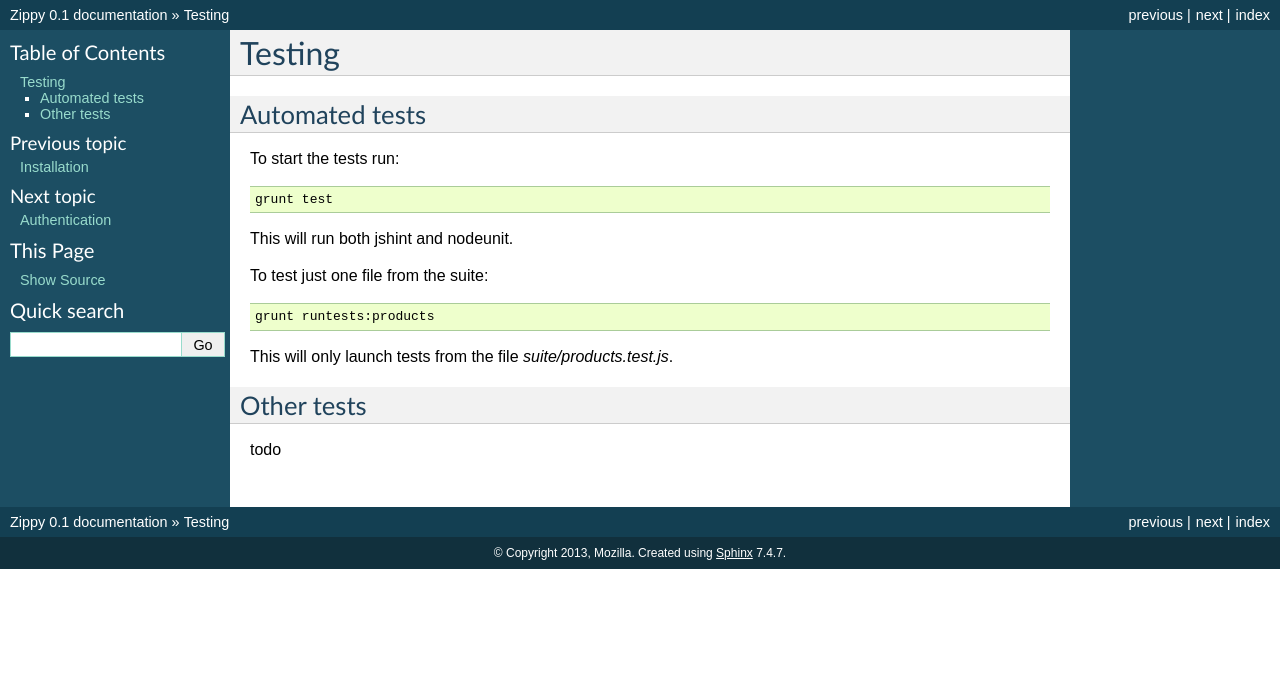
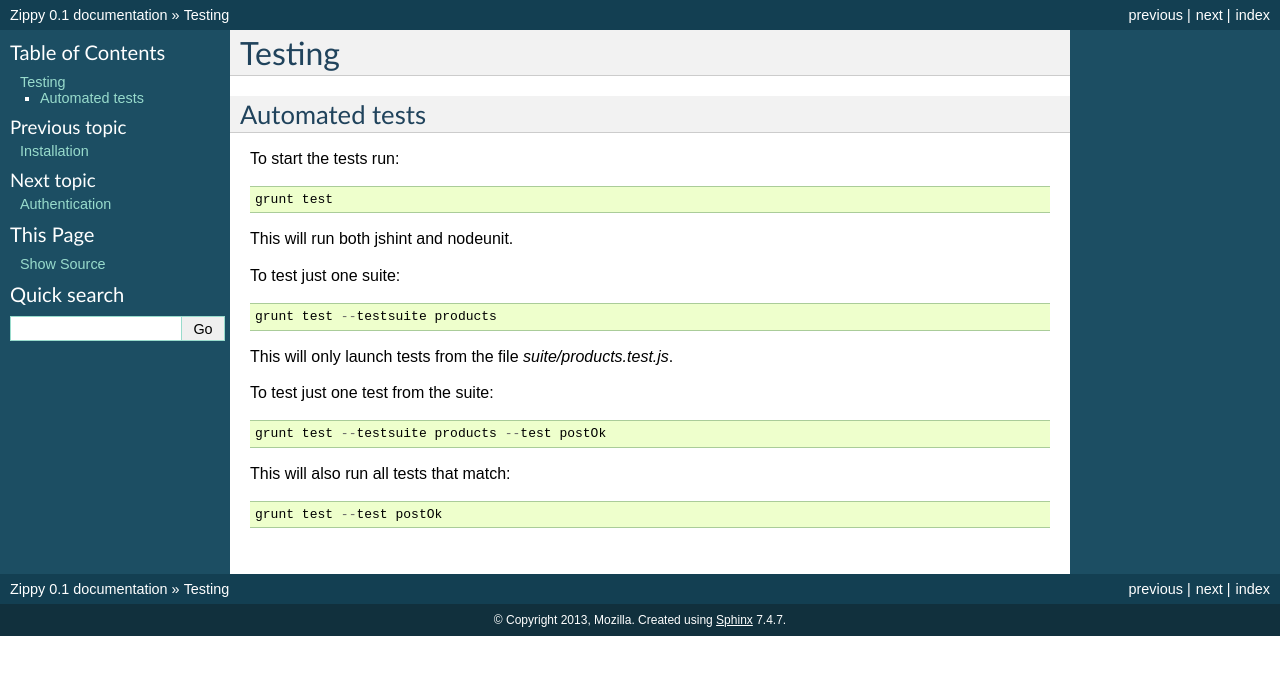
Before and after one commit to mozilla/zippy, a Sphinx documentation site: the page built from docs/tests.rst, in a window 1280 px wide. Shown: the top 675 px of the page. Built offline with Sphinx 7.4.7, drawn with Linux system fonts in a browser that asks for light colours.

Commit message:
Allow running just one test from a file (bug 929590)

```diff
--- a/docs/tests.rst
+++ b/docs/tests.rst
@@ -12,13 +12,16 @@ To start the tests run::
 
 This will run both jshint and nodeunit.
 
-To test just one file from the suite::
+To test just one suite::
 
-    grunt runtests:products
+    grunt test --testsuite products
 
 This will only launch tests from the file `suite/products.test.js`.
 
-Other tests
------------
+To test just one test from the suite::
 
-todo
+    grunt test --testsuite products --test postOk
+
+This will also run all tests that match::
+
+    grunt test --test postOk
```
Also changed, not shown: Gruntfile.js (+5 -3 lines), 1 other file.
